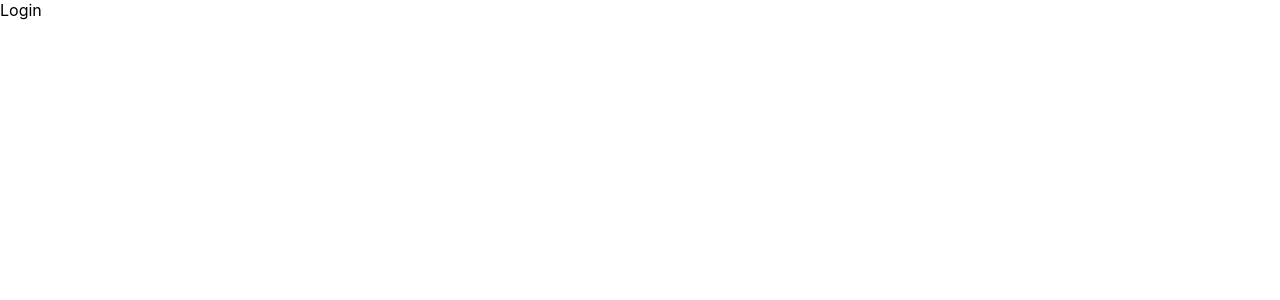
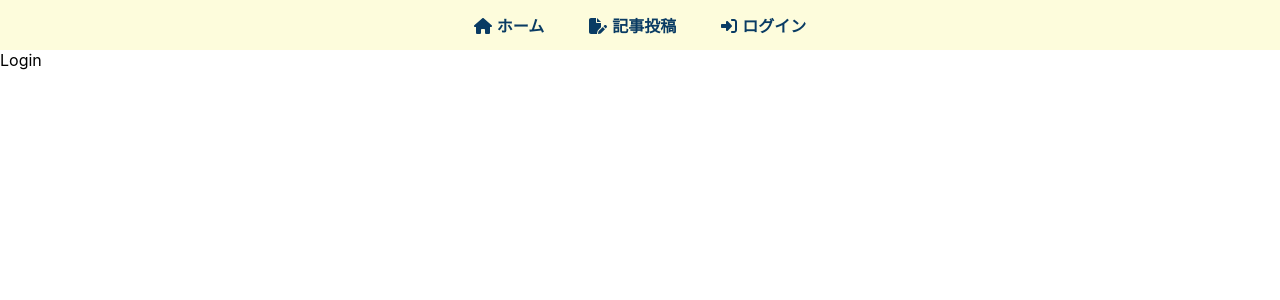
Before and after one commit to yyy-muu/blog-with-react-and-firebase, a React (Create React App) app: page /login in a window 1280 px wide. Shown: the top 300 px of the page. Built offline with nearby package versions, Linux system fonts and the light colour scheme.

Commit message:
Add navbar

```diff
--- a/package.json
+++ b/package.json
@@ -3,6 +3,10 @@
   "version": "0.1.0",
   "private": true,
   "dependencies": {
+    "@fortawesome/fontawesome-svg-core": "^6.2.1",
+    "@fortawesome/free-regular-svg-icons": "^6.2.1",
+    "@fortawesome/free-solid-svg-icons": "^6.2.1",
+    "@fortawesome/react-fontawesome": "^0.2.0",
     "@testing-library/jest-dom": "^5.16.5",
     "@testing-library/react": "^13.4.0",
     "@testing-library/user-event": "^13.5.0",
--- a/src/App.js
+++ b/src/App.js
@@ -5,10 +5,12 @@ import { Home } from "./components/Home";
 import { CreatePost } from "./components/CreatePost";
 import { Login } from "./components/Login";
 import { Logout } from "./components/Logout";
+import { Navbar } from "./components/Navbar";
 
 function App() {
   return (
     <Router>
+      <Navbar></Navbar>
       <Routes>
         <Route path="/" element={<Home />}></Route>
         <Route path="/createpost" element={<CreatePost />}></Route>
--- /dev/null
+++ b/src/components/Navbar.css
@@ -0,0 +1,23 @@
+nav {
+  display: flex;
+  justify-content: center;
+  align-items: center;
+  height: 50px;
+  background-color: #fdfcdc;
+  gap: 45px;
+}
+
+nav a {
+  text-decoration: none;
+  color: rgb(9, 59, 99);
+  font-weight: bold;
+  transition: all 0.3s;
+}
+
+nav a:hover {
+  color: #00AFB9;
+}
+
+nav a svg {
+  margin-right: 5px;
+}
--- /dev/null
+++ b/src/components/Navbar.js
@@ -0,0 +1,31 @@
+import React from "react";
+import { Link } from "react-router-dom";
+import { FontAwesomeIcon } from "@fortawesome/react-fontawesome";
+
+import "./Navbar.css";
+import {
+  faHouse,
+  faFilePen,
+  faRightToBracket,
+} from "@fortawesome/free-solid-svg-icons";
+
+export const Navbar = () => {
+  return (
+    <nav>
+      <Link to="/">
+        <FontAwesomeIcon icon={faHouse} />
+        ホーム
+      </Link>
+      <Link to="/createpost">
+        <FontAwesomeIcon icon={faFilePen} />
+        記事投稿
+      </Link>
+      <Link to="/login">
+        <FontAwesomeIcon icon={faRightToBracket} />
+        ログイン
+      </Link>
+    </nav>
+  );
+};
+
+export default Navbar;
```
Also changed, not shown: 1 other file (tests, documents, lock files or other folders).
